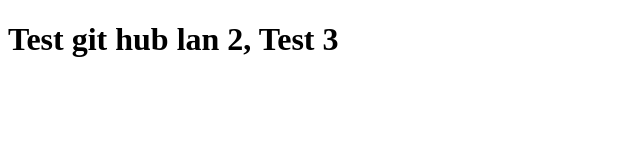
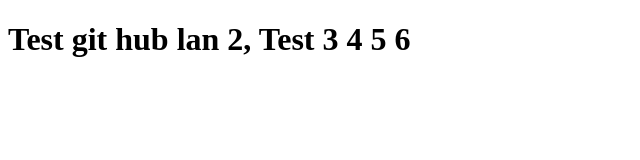
Before and after one commit to luuthemanhgch17279/C4EJS-85-Manhlt, a plain HTML site: page SECTION2/Index.html in a window 1280 px wide. Shown: the full height of the page, 0-640 px from the left. Drawn offline with Linux system fonts and the light colour scheme.

Commit message:
Update Index.html

```diff
--- a/SECTION2/Index.html
+++ b/SECTION2/Index.html
@@ -7,6 +7,6 @@
 </head>
 <body>
     <script src="index.js"></script>
-    <h1>Test git hub lan 2, Test 3</h1>
+    <h1>Test git hub lan 2, Test 3 4 5 6</h1>
 </body>
 </html>
```
